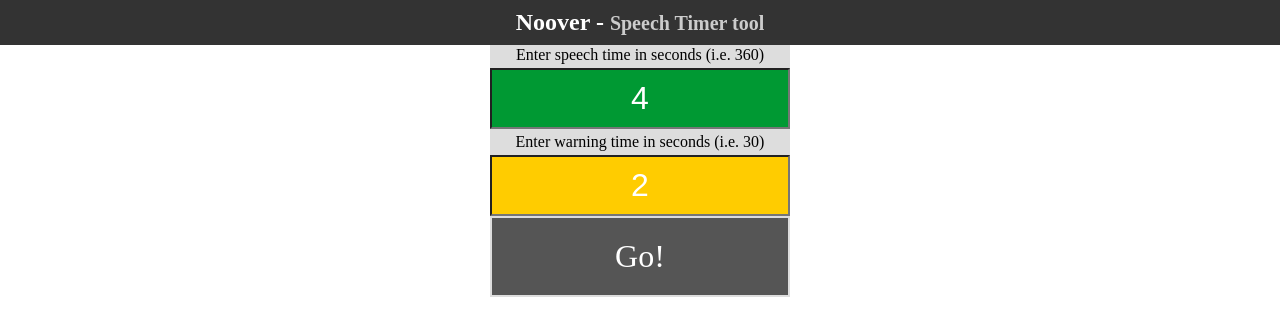
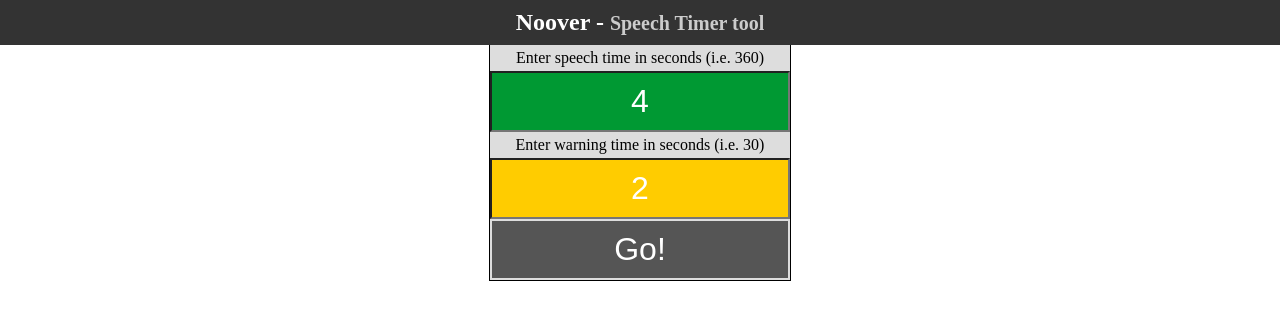
Before and after one commit to mmenavas/noover, a plain HTML site: page index.html in a window 1280 px wide. Drawn offline with Linux system fonts and the light colour scheme.

Commit message:
Replace settings' link button with submit button.

```diff
--- a/index.html
+++ b/index.html
@@ -30,7 +30,7 @@
               <input class="green" type="text" value="4" />
               <label>Enter warning time in seconds (i.e. 30)</label>
               <input class="yellow" type="text" value="2" />
-              <a id="start" class="button" href="#">Go!</a>
+              <input id="start" type="submit" value="Go!" />
           </form>
         </div>
 
--- a/scripts/views/app.js
+++ b/scripts/views/app.js
@@ -20,7 +20,9 @@
       $('#app').attr('class', 'noover-off');
     },
 
-    startTimer: function() {
+    startTimer: function(event) {
+      event.preventDefault();
+
       var greenTime = 0;
       var yellowTime = 0;
       var greenInput = $('input.green');
--- a/styles/main.css
+++ b/styles/main.css
@@ -53,7 +53,7 @@
   z-index: 1;
   width:100%;
   text-align: center;
-  top:42px;
+  top:44px;
 }
 
 #settings.minimize form {
@@ -62,6 +62,7 @@
 
 form {
   display: inline-block;
+  border:1px solid #000;
 }
 
 label {
@@ -80,17 +81,18 @@
   width:276px;
 }
 
-.button {
+#start {
   background-color: #555;
   border: 2px solid #ddd;
   color: #fff;
   font-size: 2em;
-  padding: 20px;
+  padding: 10px 0;
   text-align: center;
-  text-decoration: none;
   display: block;
+  width:100%;
+  cursor: pointer;
 }
 
-.button:hover {
+#start:hover {
   background-color: #444;
 }
```
